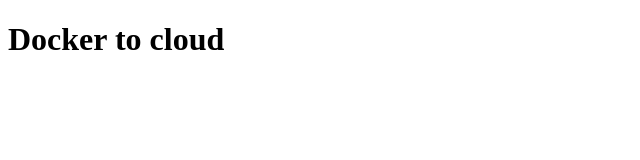
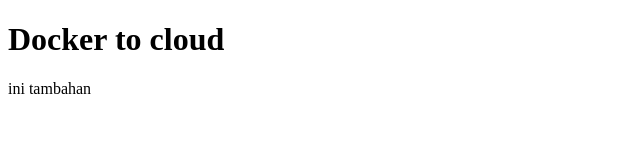
Before and after one commit to Rafkaihza/simple-web-app, a plain HTML site: page index.html in a window 1280 px wide. Shown: the whole page, without its empty margins (0-640 px from the left). Drawn offline with Linux system fonts and the light colour scheme.

Commit message:
Update index.html
ini tambahan

```diff
--- a/index.html
+++ b/index.html
@@ -7,5 +7,6 @@
 </head>
 <body>
     <h1>Docker to cloud</h1>
+    <p>ini  tambahan</p>
 </body>
 </html>
```
